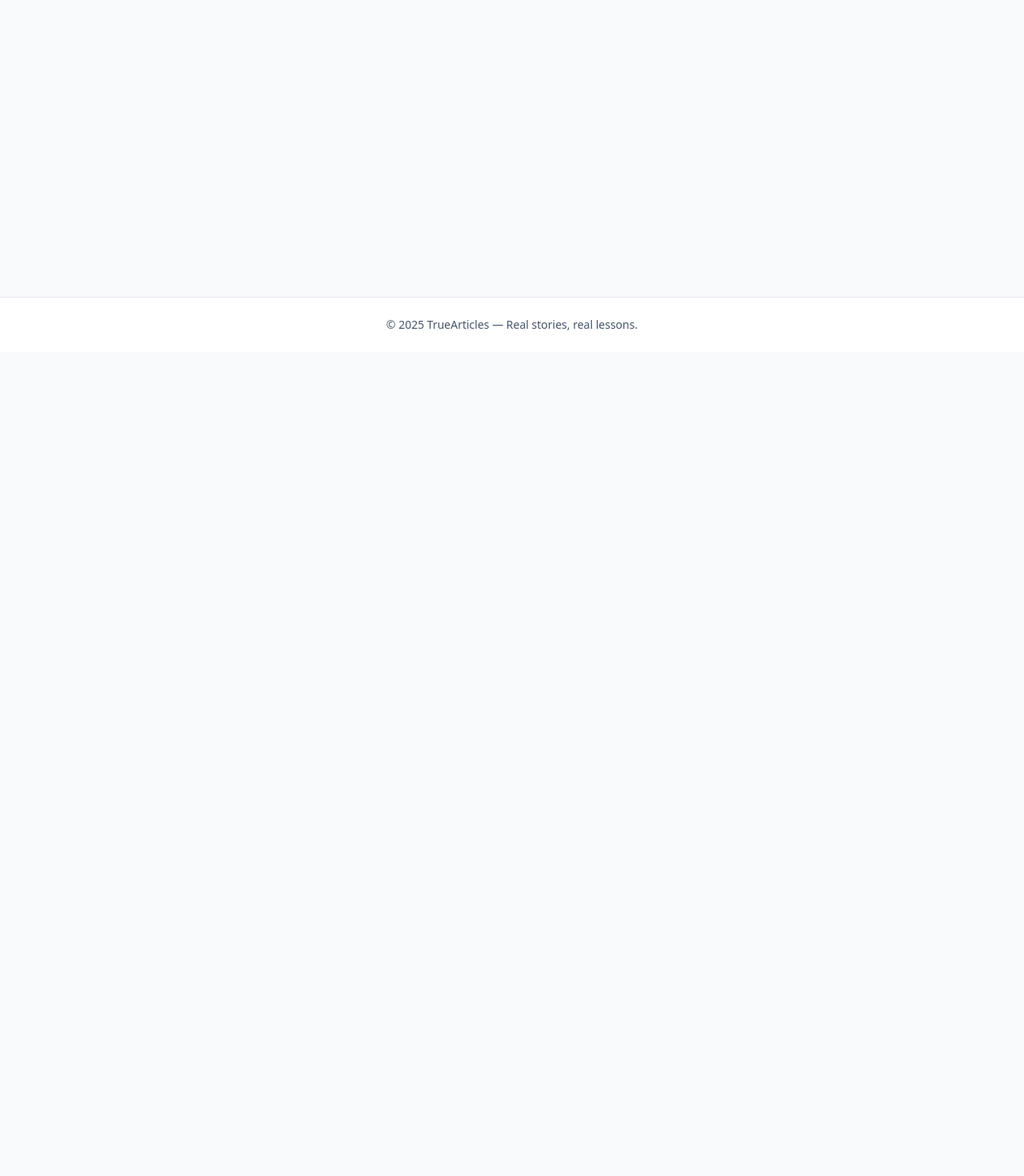
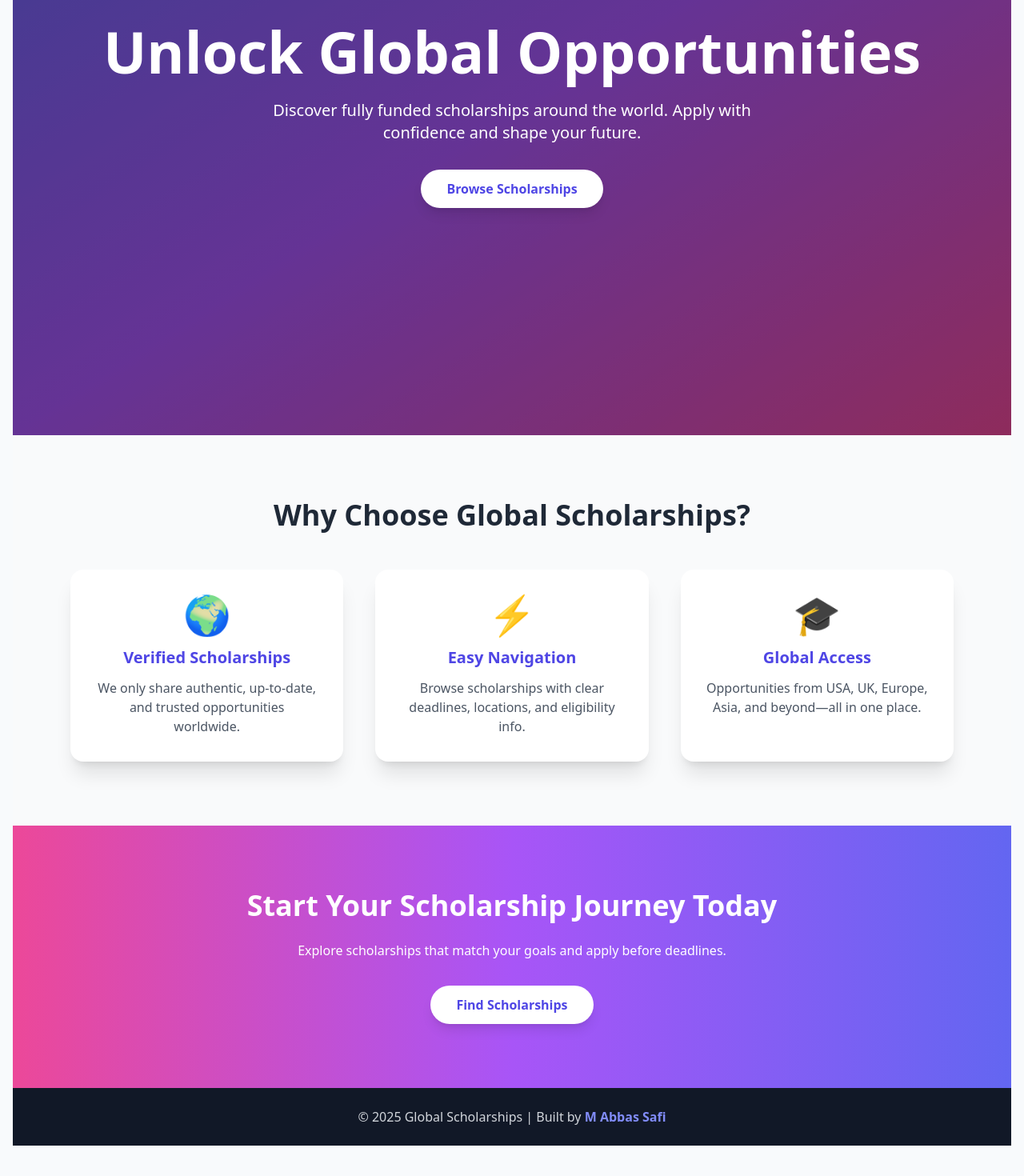
Before and after one commit to Safi649/TrueArticles, a Next.js app: page / in a window 1280 px wide. Shown: the part 360-1830 px from the top of the page at 80% size. Before the commit the page ends 800 px from the top, so only its background shows below. Built offline with nearby package versions, Linux system fonts and the light colour scheme; no server answers; the database is empty.

Commit message:
Update index.js

```diff
--- a/pages/index.js
+++ b/pages/index.js
@@ -1,39 +1,128 @@
-// pages/index.js
-import Link from "next/link";
-import ArticleCard from "../components/ArticleCard";
-import { useEffect, useState } from "react";
-import { collection, query, orderBy, limit, getDocs } from "firebase/firestore";
-import { db } from "../lib/firebase";
+import Head from "next/head";
+import { motion } from "framer-motion";
 
 export default function Home() {
-  const [articles, setArticles] = useState([]);
+  return (
+    <>
+      <Head>
+        <title>Global Scholarships</title>
+        <meta
+          name="description"
+          content="Find the latest international scholarships with deadlines, eligibility, and application links."
+        />
+      </Head>
 
-  useEffect(() => {
-    const load = async () => {
-      const q = query(collection(db, "articles"), orderBy("createdAt","desc"), limit(6));
-      const snap = await getDocs(q);
-      setArticles(snap.docs.map(d => ({ id: d.id, ...d.data() })));
-    };
-    load();
-  }, []);
-
-  return (
-    <div>
-      <section className="mb-8">
-        <h1 className="text-3xl font-bold mb-3">Welcome to TrueArticles</h1>
-        <p className="text-slate-600">Real daily life stories and helpful lessons — shared from the heart.</p>
+      {/* Hero Section */}
+      <section className="relative min-h-screen flex items-center justify-center bg-gradient-to-br from-indigo-500 via-purple-500 to-pink-500 text-white">
+        <div className="absolute inset-0 bg-black/40"></div>
+        <div className="relative z-10 text-center px-6">
+          <motion.h1
+            initial={{ y: -50, opacity: 0 }}
+            animate={{ y: 0, opacity: 1 }}
+            transition={{ duration: 1 }}
+            className="text-5xl md:text-7xl font-extrabold leading-tight"
+          >
+            Unlock Global Opportunities
+          </motion.h1>
+          <motion.p
+            initial={{ y: 50, opacity: 0 }}
+            animate={{ y: 0, opacity: 1 }}
+            transition={{ delay: 0.5, duration: 1 }}
+            className="mt-6 text-lg md:text-xl max-w-2xl mx-auto"
+          >
+            Discover fully funded scholarships around the world.
+            Apply with confidence and shape your future.
+          </motion.p>
+          <motion.a
+            href="/scholarships"
+            whileHover={{ scale: 1.1 }}
+            whileTap={{ scale: 0.95 }}
+            className="inline-block mt-8 px-8 py-3 bg-white text-indigo-600 font-bold rounded-full shadow-lg hover:shadow-2xl transition"
+          >
+            Browse Scholarships
+          </motion.a>
+        </div>
       </section>
 
-      <section>
-        <div className="flex items-center justify-between mb-4">
-          <h2 className="text-2xl font-semibold">Latest Articles</h2>
-          <Link href="/articles"><a className="text-indigo-600">See all</a></Link>
-        </div>
+      {/* Features Section */}
+      <section className="py-20 bg-gray-50 text-center">
+        <motion.h2
+          initial={{ opacity: 0 }}
+          whileInView={{ opacity: 1 }}
+          transition={{ duration: 1 }}
+          viewport={{ once: true }}
+          className="text-3xl md:text-4xl font-bold mb-12 text-gray-800"
+        >
+          Why Choose Global Scholarships?
+        </motion.h2>
 
-        <div className="grid md:grid-cols-3 gap-4">
-          {articles.map(a => <ArticleCard key={a.id} article={a} />)}
+        <div className="grid md:grid-cols-3 gap-10 max-w-6xl mx-auto px-6">
+          {[
+            {
+              title: "Verified Scholarships",
+              desc: "We only share authentic, up-to-date, and trusted opportunities worldwide.",
+              icon: "🌍",
+            },
+            {
+              title: "Easy Navigation",
+              desc: "Browse scholarships with clear deadlines, locations, and eligibility info.",
+              icon: "⚡",
+            },
+            {
+              title: "Global Access",
+              desc: "Opportunities from USA, UK, Europe, Asia, and beyond—all in one place.",
+              icon: "🎓",
+            },
+          ].map((feature, i) => (
+            <motion.div
+              key={i}
+              initial={{ opacity: 0, y: 50 }}
+              whileInView={{ opacity: 1, y: 0 }}
+              transition={{ duration: 0.8, delay: i * 0.2 }}
+              viewport={{ once: true }}
+              className="bg-white shadow-xl rounded-2xl p-8 hover:shadow-2xl transition"
+            >
+              <div className="text-5xl mb-4">{feature.icon}</div>
+              <h3 className="text-xl font-bold mb-3 text-indigo-600">
+                {feature.title}
+              </h3>
+              <p className="text-gray-600">{feature.desc}</p>
+            </motion.div>
+          ))}
         </div>
       </section>
-    </div>
+
+      {/* Call to Action */}
+      <section className="py-20 bg-gradient-to-r from-pink-500 via-purple-500 to-indigo-500 text-white text-center">
+        <motion.h2
+          initial={{ scale: 0.9, opacity: 0 }}
+          whileInView={{ scale: 1, opacity: 1 }}
+          transition={{ duration: 1 }}
+          viewport={{ once: true }}
+          className="text-3xl md:text-4xl font-bold mb-6"
+        >
+          Start Your Scholarship Journey Today
+        </motion.h2>
+        <p className="mb-8 max-w-2xl mx-auto">
+          Explore scholarships that match your goals and apply before deadlines.
+        </p>
+        <motion.a
+          href="/scholarships"
+          whileHover={{ scale: 1.1 }}
+          whileTap={{ scale: 0.95 }}
+          className="inline-block px-8 py-3 bg-white text-indigo-600 font-bold rounded-full shadow-lg hover:shadow-2xl transition"
+        >
+          Find Scholarships
+        </motion.a>
+      </section>
+
+      {/* Footer */}
+      <footer className="bg-gray-900 text-gray-300 py-6 text-center">
+        <p>
+          © {new Date().getFullYear()} Global Scholarships | Built by{" "}
+          <span className="text-indigo-400 font-semibold">M Abbas Safi</span>
+        </p>
+      </footer>
+    </>
   );
 }
```
